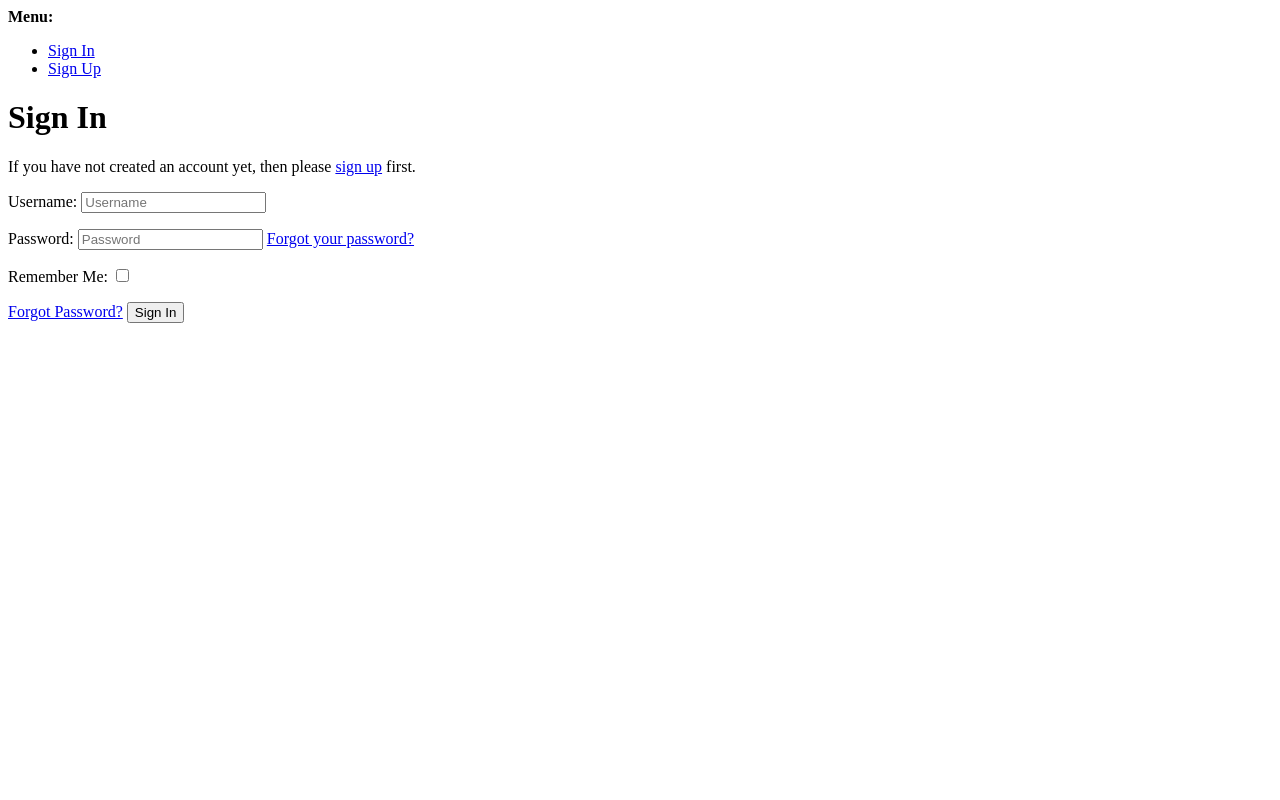
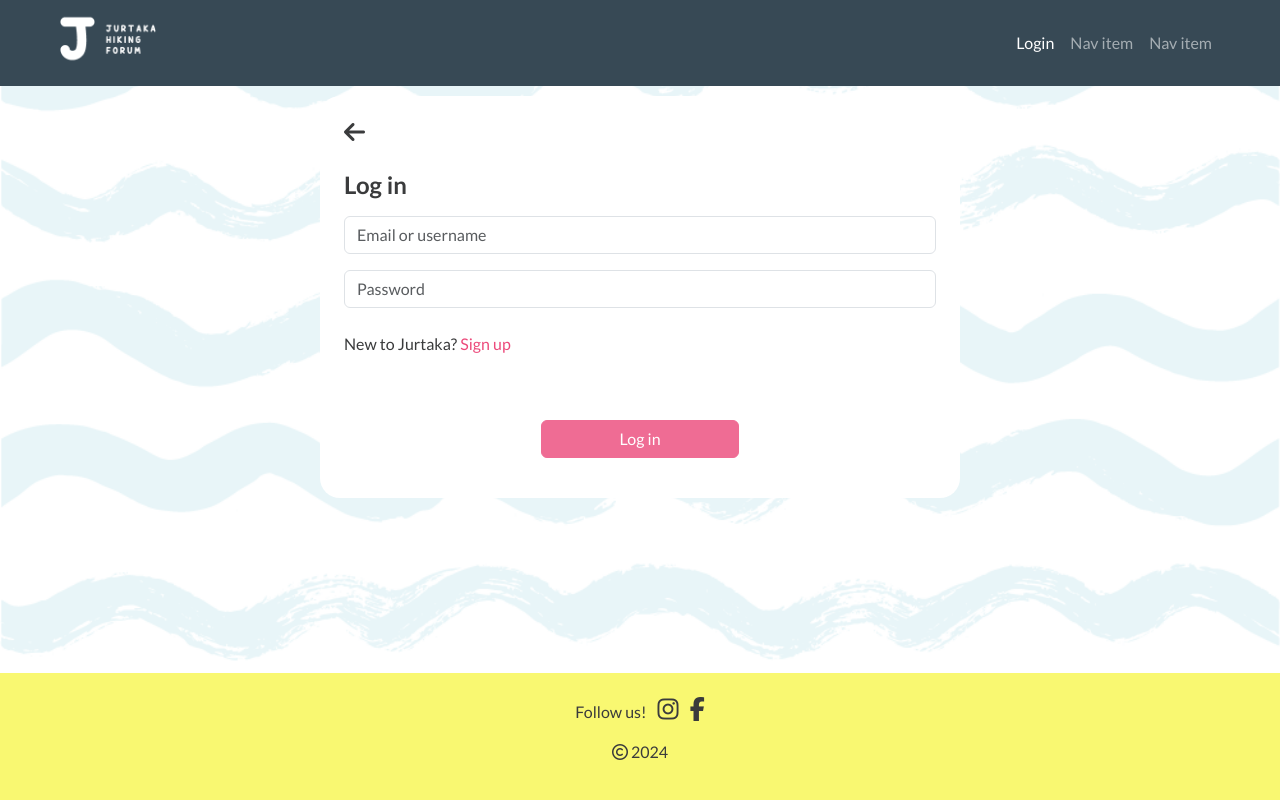
Before and after one commit to lienebriede/My-project-django, a Django app: page /accounts/login/ in a window 1280 px wide. Run offline with Django 4.2, Linux system fonts and the light colour scheme; parts of the project's set-up code (start-up, migrations or seed data) failed here and were passed over; some libraries are stand-ins or nearby versions.

Commit message:
Modify log in template

```diff
--- a/forum/templates/forum/post_detail.html
+++ b/forum/templates/forum/post_detail.html
@@ -5,7 +5,7 @@
 
 
 <!-- Individual post -->
-<div class="container">
+<div class="container pt-4">
     <!-- Go back arrow -->
     <a href="{% url 'home' %}" aria-label="go back home" class="ps-4">
         <i class="fa-solid fa-arrow-left"></i>
--- a/static/css/style.css
+++ b/static/css/style.css
@@ -46,6 +46,25 @@ i {
 }
 
 .container {
-    background-color: #ceeaeea3 !important;
-    border-radius: 10px;
+    background-color: white !important;
+    border-radius: 20px;
 }
+
+.btn-primary {
+    background-color: #ef6c94;
+    border-color: #ef6c94;
+}
+
+.btn-primary:hover {
+    background-color: #ec4a7b;
+    border-color: #ec4a7b;
+}
+
+.signup-link {
+    color: #ec4a7b;
+    text-decoration: none;
+}
+
+.signup-link:hover {
+    text-decoration: underline;
+}
--- a/templates/account/login.html
+++ b/templates/account/login.html
@@ -1,46 +1,50 @@
-{% extends "account/base.html" %}
+{% extends "base.html" %}
+{% load static %}
 
 {% load i18n %}
 {% load account socialaccount %}
 
-{% block head_title %}{% trans "Sign In" %}{% endblock head_title %}
+{% block head_title %}{% trans "Log in" %}{% endblock head_title %}
 
 {% block content %}
 
-<h1>{% trans "Sign In" %}</h1>
-
-{% get_providers as socialaccount_providers %}
-
-{% if socialaccount_providers %}
-<p>{% blocktrans with site.name as site_name %}Please sign in with one
-of your existing third party accounts. Or, <a href="{{ signup_url }}">sign up</a>
-for a {{ site_name }} account and sign in below:{% endblocktrans %}</p>
-
-<div class="socialaccount_ballot">
-
-  <ul class="socialaccount_providers">
-    {% include "socialaccount/snippets/provider_list.html" with process="login" %}
-  </ul>
-
-  <div class="login-or">{% trans 'or' %}</div>
-
+<!-- Log in form -->
+<div class="container col-md-6 p-4">
+  <!-- Go back arrow -->
+  <a href="{% url 'home' %}" aria-label="go back home">
+    <i class="fa-solid fa-arrow-left"></i>
+  </a>
+  <div class="row">
+    <div class="pt-4">
+      <h4><strong>{% trans "Log in" %}</strong></h4>
+    </div>
+  </div>
+  <div class="row">
+    <div>
+      <form class="login pt-2" method="POST" action="{% url 'account_login' %}">
+        {% csrf_token %}
+        <div class="mb-3">
+          <input type="text" name="{{ form.username.name}}" placeholder="Email or username" class="form-control"
+            id="id_username" required>
+        </div>
+        <div class="mb-3">
+          <input type="password" name="{{ form.password.name }}" placeholder="Password" class="form-control"
+            id="id_password" required>
+        </div>
+        {% if redirect_field_value %}
+        <input type="hidden" name="{{ redirect_field_name }}" value="{{ redirect_field_value }}" />
+        {% endif %}
+        <div class="mt-4">
+          <p>{% blocktrans %}New to Jurtaka? <a class="link signup-link" href="{{ signup_url }}">Sign
+              up</a>{% endblocktrans %}</p>
+        </div>
+        <div class="d-grid gap-2 col-4 mx-auto pt-5 pb-3"><button class="btn btn-primary center" type="submit">Log
+            in</button>
+        </div>
+    </div>
+    </form>
+  </div>
 </div>
 
-{% include "socialaccount/snippets/login_extra.html" %}
-
-{% else %}
-<p>{% blocktrans %}If you have not created an account yet, then please
-<a href="{{ signup_url }}">sign up</a> first.{% endblocktrans %}</p>
-{% endif %}
-
-<form class="login" method="POST" action="{% url 'account_login' %}">
-  {% csrf_token %}
-  {{ form.as_p }}
-  {% if redirect_field_value %}
-  <input type="hidden" name="{{ redirect_field_name }}" value="{{ redirect_field_value }}" />
-  {% endif %}
-  <a class="button secondaryAction" href="{% url 'account_reset_password' %}">{% trans "Forgot Password?" %}</a>
-  <button class="primaryAction" type="submit">{% trans "Sign In" %}</button>
-</form>
 
 {% endblock content %}
```
